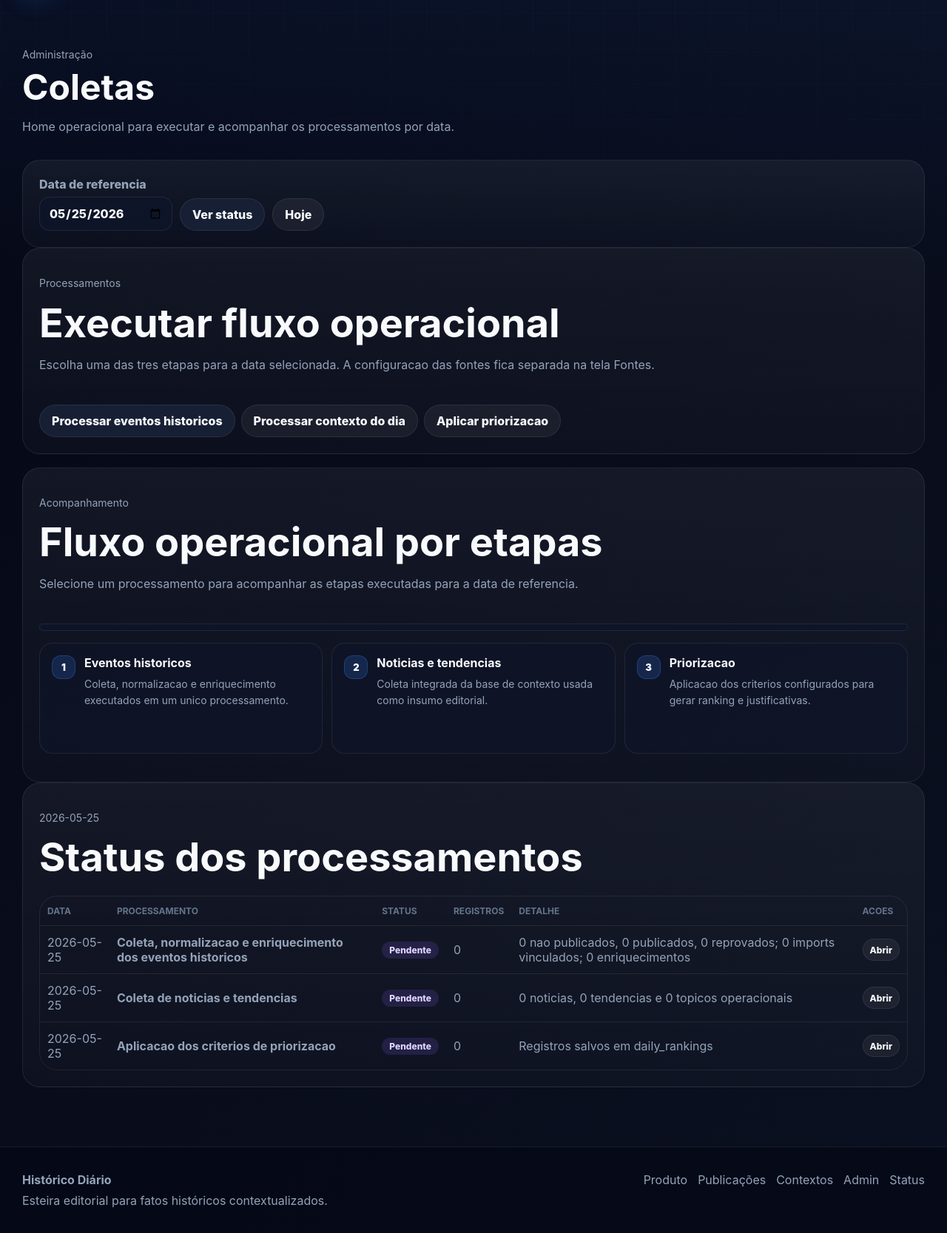
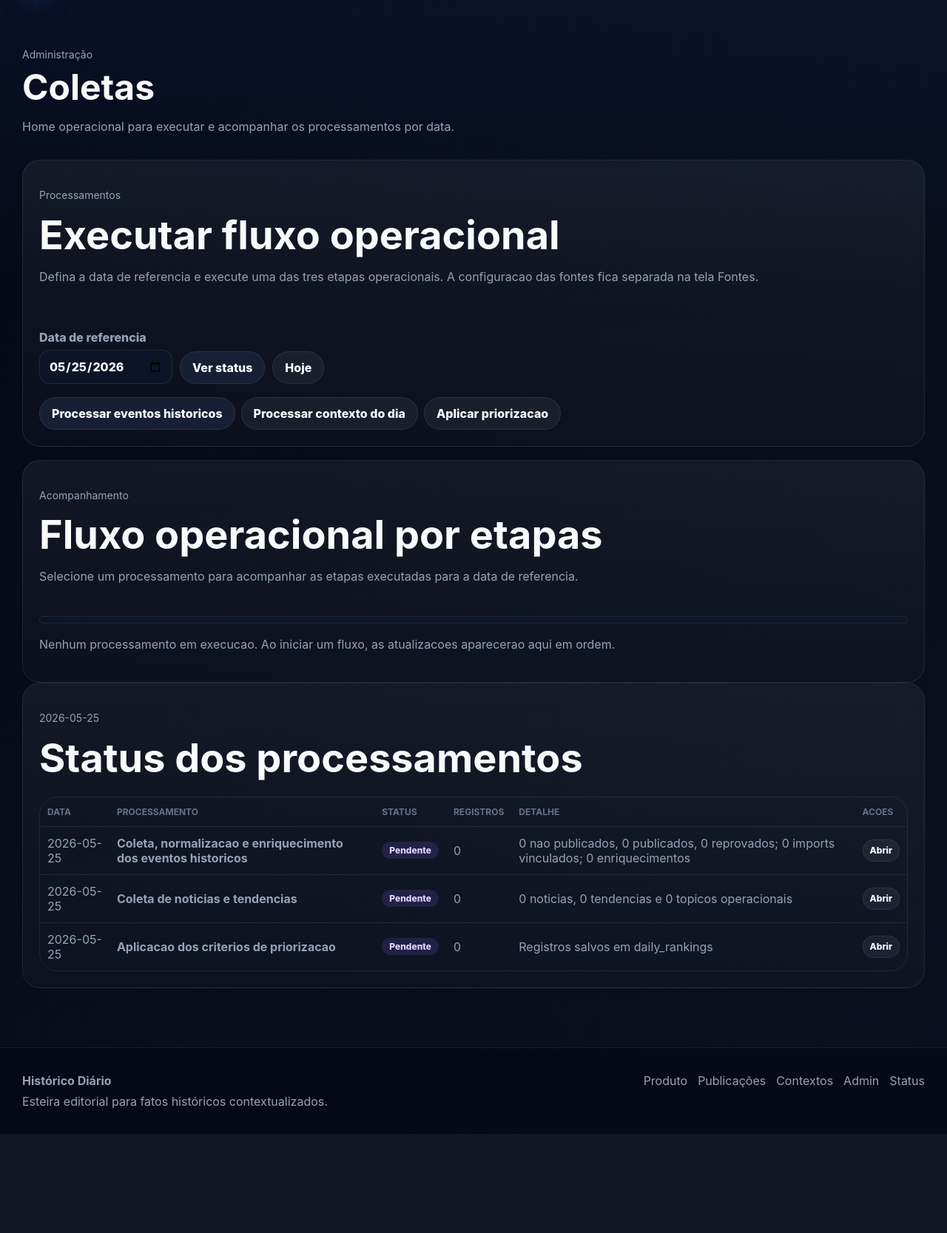
Before and after one commit to gpansanato/possibilismos, a PHP site: page /admin/collections.php in a window 1280 px wide. Shown: the part 79-1746 px from the top of the page at 74% size. After the commit the page ends 1612 px from the top, so only its background shows below. Run offline with PHP 8.4, Linux system fonts and the light colour scheme; the visitor is signed in with stand-in values (Sample User, id 1); tables that the repository leaves empty hold one stand-in row (values such as "Sample post").

Commit message:
Improve collection processing UI

```diff
--- a/admin/collections.php
+++ b/admin/collections.php
@@ -118,6 +118,9 @@ if ($_SERVER['REQUEST_METHOD'] === 'POST') {
         $rankingCount = rankings_count_for_date($date);
         $collectionRows = collection_status_rows($date, $eventCounts, $historicalSummary, $importSummary, $newsCount, $trendCount, $topicsCount, $rankingCount);
 
+        while (ob_get_level() > 0) {
+            ob_end_clean();
+        }
         header('Content-Type: application/json; charset=utf-8');
         echo json_encode([
             'ok' => $error === null,
@@ -143,28 +146,26 @@ $topicsCount = current_topics_count_for_date($date);
 $rankingCount = rankings_count_for_date($date);
 
 $collectionRows = collection_status_rows($date, $eventCounts, $historicalSummary, $importSummary, $newsCount, $trendCount, $topicsCount, $rankingCount);
+$collectionFlowSteps = collection_flow_steps();
 
 render_page_start('Coletas', 'collections', 'admin', 'Home operacional para executar e acompanhar os processamentos por data.');
 ?>
     <?php if ($error): ?><section class="empty"><p><?= h($error) ?></p></section><?php endif; ?>
     <?php if ($message): ?><section class="panel"><p><?= h($message) ?></p></section><?php endif; ?>
 
-    <section class="panel">
+    <section class="panel collection-command-panel">
+        <div class="section-heading">
+            <div>
+                <p class="eyebrow">Processamentos</p>
+                <h2>Executar fluxo operacional</h2>
+                <p>Defina a data de referencia e execute uma das tres etapas operacionais. A configuracao das fontes fica separada na tela Fontes.</p>
+            </div>
+        </div>
         <form class="date-filter" method="get">
             <label>Data de referencia <input type="date" name="date" value="<?= h($date) ?>"></label>
             <button type="submit">Ver status</button>
             <a class="button button-secondary" href="/admin/collections.php">Hoje</a>
         </form>
-    </section>
-
-    <section class="panel">
-        <div class="section-heading">
-            <div>
-                <p class="eyebrow">Processamentos</p>
-                <h2>Executar fluxo operacional</h2>
-                <p>Escolha uma das tres etapas para a data selecionada. A configuracao das fontes fica separada na tela Fontes.</p>
-            </div>
-        </div>
         <form class="actions" method="post" id="collection-process-form">
             <input type="hidden" name="date" value="<?= h($date) ?>">
             <button name="action" value="process_events" type="submit" data-process-label="Processamento 1: eventos historicos">Processar eventos historicos</button>
@@ -184,40 +185,17 @@ render_page_start('Coletas', 'collections', 'admin', 'Home operacional para exec
         <div class="progress-meter" aria-hidden="true">
             <span id="collection-progress-bar" style="width: <?= $processSteps ? '100' : '0' ?>%"></span>
         </div>
-        <div class="process-steps" id="collection-progress-steps">
+        <div class="process-log" id="collection-progress-log">
             <?php if ($processSteps): ?>
                 <?php foreach ($processSteps as $index => $step): ?>
-                    <article class="process-step is-done">
-                        <span class="process-step__index"><?= h((string) ($index + 1)) ?></span>
-                        <div>
-                            <h3><?= h($step['title']) ?></h3>
-                            <p><?= h($step['description']) ?></p>
-                            <strong><?= h($step['result']) ?></strong>
-                        </div>
-                    </article>
+                    <div class="process-log__item is-done">
+                        <span>Concluido</span>
+                        <strong><?= h($step['title']) ?></strong>
+                        <p><?= h($step['description']) ?> <?= h($step['result']) ?></p>
+                    </div>
                 <?php endforeach; ?>
             <?php else: ?>
-                <article class="process-step">
-                    <span class="process-step__index">1</span>
-                    <div>
-                        <h3>Eventos historicos</h3>
-                        <p>Coleta, normalizacao e enriquecimento executados em um unico processamento.</p>
-                    </div>
-                </article>
-                <article class="process-step">
-                    <span class="process-step__index">2</span>
-                    <div>
-                        <h3>Noticias e tendencias</h3>
-                        <p>Coleta integrada da base de contexto usada como insumo editorial.</p>
-                    </div>
-                </article>
-                <article class="process-step">
-                    <span class="process-step__index">3</span>
-                    <div>
-                        <h3>Priorizacao</h3>
-                        <p>Aplicacao dos criterios configurados para gerar ranking e justificativas.</p>
-                    </div>
-                </article>
+                <p class="process-log__empty">Nenhum processamento em execucao. Ao iniciar um fluxo, as atualizacoes aparecerao aqui em ordem.</p>
             <?php endif; ?>
         </div>
         <div class="process-summary" id="collection-process-summary">
@@ -260,24 +238,16 @@ render_page_start('Coletas', 'collections', 'admin', 'Home operacional para exec
         const panel = document.getElementById('collection-progress-panel');
         const title = document.getElementById('collection-progress-title');
         const description = document.getElementById('collection-progress-description');
-        const stepsEl = document.getElementById('collection-progress-steps');
+        const logEl = document.getElementById('collection-progress-log');
         const summaryEl = document.getElementById('collection-process-summary');
         const progressBar = document.getElementById('collection-progress-bar');
         const statusRows = document.getElementById('collection-status-rows');
-        if (!form || !panel || !stepsEl || !progressBar) {
+        if (!form || !panel || !logEl || !progressBar) {
             return;
         }
 
-        const flowSteps = [
-            'Preparando execucao',
-            'Consultando fonte de dados',
-            'Recebendo registros',
-            'Validando registros',
-            'Verificando duplicidades',
-            'Salvando registros',
-            'Atualizando resumo da coleta',
-            'Finalizando execucao'
-        ];
+        const flowStepsByAction = <?= json_encode($collectionFlowSteps, JSON_UNESCAPED_UNICODE | JSON_UNESCAPED_SLASHES) ?>;
+        let currentFlowSteps = [];
         let timer = null;
         let currentStep = 0;
 
@@ -288,38 +258,42 @@ render_page_start('Coletas', 'collections', 'admin', 'Home operacional para exec
             });
         }
 
-        function renderSteps(activeIndex, statuses) {
-            stepsEl.innerHTML = flowSteps.map((label, index) => {
+        function renderLog(activeIndex, statuses) {
+            const steps = currentFlowSteps.length ? currentFlowSteps : ['Preparando execucao'];
+            logEl.innerHTML = steps.map((label, index) => {
                 const status = statuses[index] || (index < activeIndex ? 'done' : index === activeIndex ? 'running' : 'pending');
                 const statusLabel = status === 'done' ? 'Concluido' : status === 'running' ? 'Em execucao' : status === 'error' ? 'Erro' : 'Pendente';
-                return '<article class="process-step is-' + status + '">' +
-                    '<span class="process-step__index">' + (index + 1) + '</span>' +
-                    '<div><h3>' + escapeHtml(label) + '</h3><p>' + statusLabel + '</p></div>' +
-                    '</article>';
+                return '<div class="process-log__item is-' + status + '">' +
+                    '<span>' + statusLabel + '</span>' +
+                    '<strong>' + escapeHtml(label) + '</strong>' +
+                    '</div>';
             }).join('');
             const done = statuses.filter((status) => status === 'done').length;
-            const progress = Math.max(done, activeIndex) / flowSteps.length * 100;
+            const progress = Math.max(done, activeIndex + 1) / steps.length * 100;
             progressBar.style.width = Math.min(100, progress) + '%';
         }
 
-        function startVisualProgress(label) {
+        function startVisualProgress(label, action) {
             currentStep = 0;
+            currentFlowSteps = flowStepsByAction[action] || flowStepsByAction.default || ['Preparando execucao', 'Finalizando execucao'];
             title.textContent = label || 'Processamento em andamento';
             description.textContent = 'A execucao foi iniciada. Acompanhe as etapas enquanto o servidor processa a coleta.';
             summaryEl.innerHTML = '';
             panel.scrollIntoView({ behavior: 'smooth', block: 'start' });
-            renderSteps(0, []);
+            renderLog(0, []);
             timer = window.setInterval(() => {
-                currentStep = Math.min(currentStep + 1, flowSteps.length - 2);
-                renderSteps(currentStep, []);
+                currentStep = Math.min(currentStep + 1, currentFlowSteps.length - 2);
+                renderLog(currentStep, []);
             }, 6500);
         }
 
         function finishVisualProgress(payload) {
             window.clearInterval(timer);
-            const statuses = flowSteps.map(() => payload.ok ? 'done' : 'pending');
+            const steps = currentFlowSteps.length ? currentFlowSteps : (payload.steps || []).map((step) => step.title);
+            currentFlowSteps = steps.length ? steps : ['Finalizando execucao'];
+            const statuses = currentFlowSteps.map(() => payload.ok ? 'done' : 'pending');
             if (!payload.ok) {
-                const errorIndex = Math.max(0, Math.min(currentStep, flowSteps.length - 1));
+                const errorIndex = Math.max(0, Math.min(currentStep, currentFlowSteps.length - 1));
                 for (let i = 0; i < errorIndex; i++) {
                     statuses[i] = 'done';
                 }
@@ -329,8 +303,8 @@ render_page_start('Coletas', 'collections', 'admin', 'Home operacional para exec
             description.textContent = payload.ok
                 ? (payload.description || payload.message || 'Execucao finalizada.')
                 : (payload.error || 'Nao foi possivel concluir o processamento.');
-            renderSteps(flowSteps.length, statuses);
-            progressBar.style.width = payload.ok ? '100%' : Math.max(12, currentStep / flowSteps.length * 100) + '%';
+            renderLog(currentFlowSteps.length, statuses);
+            progressBar.style.width = payload.ok ? '100%' : Math.max(12, currentStep / currentFlowSteps.length * 100) + '%';
             progressBar.classList.toggle('is-error', !payload.ok);
             renderSummary(payload.summary || {});
             if (payload.tableRows && statusRows) {
@@ -363,7 +337,7 @@ render_page_start('Coletas', 'collections', 'admin', 'Home operacional para exec
             event.preventDefault();
             setButtons(true);
             progressBar.classList.remove('is-error');
-            startVisualProgress(submitter.dataset.processLabel);
+            startVisualProgress(submitter.dataset.processLabel, submitter.value);
 
             const formData = new FormData(form);
             formData.set(submitter.name, submitter.value);
@@ -378,23 +352,33 @@ render_page_start('Coletas', 'collections', 'admin', 'Home operacional para exec
                         'Accept': 'application/json'
                     }
                 });
-                const contentType = response.headers.get('content-type') || '';
-                if (!contentType.includes('application/json')) {
-                    throw new Error('Resposta inesperada do servidor. Recarregue a pagina e tente novamente.');
-                }
-                const payload = await response.json();
+                const responseText = await response.text();
+                const payload = parseJsonResponse(responseText);
                 finishVisualProgress(payload);
             } catch (error) {
                 finishVisualProgress({
                     ok: false,
                     title: 'Falha de comunicacao',
-                    error: 'A execucao pode ter sido interrompida ou a resposta do servidor nao foi compreendida.',
+                    error: 'A execucao pode ter sido interrompida ou a resposta do servidor nao foi compreendida: ' + error.message,
                     summary: { 'Falhas': 1, 'Mensagem': error.message }
                 });
             } finally {
                 setButtons(false);
             }
         });
+
+        function parseJsonResponse(responseText) {
+            try {
+                return JSON.parse(responseText);
+            } catch (error) {
+                const start = responseText.indexOf('{');
+                const end = responseText.lastIndexOf('}');
+                if (start >= 0 && end > start) {
+                    return JSON.parse(responseText.slice(start, end + 1));
+                }
+                throw new Error(responseText.replace(/\s+/g, ' ').trim().slice(0, 180) || 'resposta vazia');
+            }
+        }
     })();
     </script>
 <?php render_page_end(); ?>
@@ -427,6 +411,51 @@ function collection_action_label(string $action): string
         'process_context' => 'Processamento 2: contexto do dia',
         'process_priority' => 'Processamento 3: priorizacao de eventos',
     ][$action] ?? 'Processamento operacional';
+}
+
+function collection_flow_steps(): array
+{
+    return [
+        'process_events' => [
+            'Preparar execucao para a data selecionada',
+            'Consultar Wikidata para eventos historicos do dia',
+            'Acionar apoio Wikimedia quando necessario',
+            'Normalizar titulo, data, ano, origem e chave canonica',
+            'Verificar duplicidades nos eventos e imports',
+            'Salvar ou atualizar eventos historicos coletados',
+            'Executar enriquecimento integrado nas fontes ativas',
+            'Atualizar resumo operacional da coleta',
+            'Finalizar execucao',
+        ],
+        'process_context' => [
+            'Preparar execucao para a data selecionada',
+            'Consultar feeds e APIs de noticias configuradas',
+            'Consultar fontes de tendencias configuradas',
+            'Derivar tendencias a partir das noticias quando necessario',
+            'Extrair e normalizar palavras-chave',
+            'Verificar duplicidades na base higienizada',
+            'Salvar noticias, tendencias e topicos operacionais',
+            'Atualizar resumo operacional do contexto',
+            'Finalizar execucao',
+        ],
+        'process_priority' => [
+            'Preparar execucao para a data selecionada',
+            'Carregar eventos historicos coletados',
+            'Carregar noticias, tendencias e topicos higienizados',
+            'Aplicar relevancia historica base',
+            'Calcular conexoes com noticias e tendencias',
+            'Aplicar bonus, categoria e diversidade',
+            'Salvar score, motivos e resumo contextual',
+            'Atualizar status da priorizacao',
+            'Finalizar execucao',
+        ],
+        'default' => [
+            'Preparar execucao',
+            'Executar processamento',
+            'Atualizar resumo operacional',
+            'Finalizar execucao',
+        ],
+    ];
 }
 
 function collection_status_rows(
--- a/public/style.css
+++ b/public/style.css
@@ -946,6 +946,16 @@ button.is-loading {
     margin-top: 18px;
 }
 
+.collection-command-panel {
+    display: grid;
+    gap: 18px;
+}
+
+.collection-command-panel .date-filter,
+.collection-command-panel .actions {
+    margin-top: 0;
+}
+
 .process-steps {
     display: grid;
     grid-template-columns: repeat(3, minmax(0, 1fr));
@@ -1033,6 +1043,77 @@ button.is-loading {
     font-size: 13px;
 }
 
+.process-log {
+    display: grid;
+    gap: 8px;
+    margin-top: 12px;
+}
+
+.process-log__empty {
+    margin: 0;
+    color: var(--color-text-secondary);
+}
+
+.process-log__item {
+    display: grid;
+    grid-template-columns: 130px minmax(0, 1fr);
+    gap: 12px;
+    align-items: center;
+    padding: 11px 13px;
+    border: 1px solid var(--color-border-subtle);
+    border-radius: 14px;
+    background: rgba(15, 23, 42, 0.48);
+}
+
+.process-log__item span {
+    color: var(--color-text-muted);
+    font-size: 12px;
+    font-weight: 900;
+    text-transform: uppercase;
+}
+
+.process-log__item strong {
+    color: var(--color-text-primary);
+    font-size: 14px;
+}
+
+.process-log__item p {
+    grid-column: 2;
+    margin: -4px 0 0;
+    color: var(--color-text-secondary);
+    font-size: 13px;
+}
+
+.process-log__item.is-done {
+    border-color: rgba(34, 197, 94, 0.24);
+}
+
+.process-log__item.is-done span {
+    color: #86efac;
+}
+
+.process-log__item.is-running {
+    border-color: rgba(59, 130, 246, 0.42);
+    background: rgba(59, 130, 246, 0.1);
+}
+
+.process-log__item.is-running span {
+    color: #93c5fd;
+}
+
+.process-log__item.is-error {
+    border-color: rgba(239, 68, 68, 0.42);
+    background: rgba(239, 68, 68, 0.1);
+}
+
+.process-log__item.is-error span {
+    color: #fca5a5;
+}
+
+.process-log__item.is-pending {
+    opacity: 0.72;
+}
+
 .process-summary {
     display: grid;
     grid-template-columns: repeat(auto-fit, minmax(150px, 1fr));
@@ -1530,6 +1611,14 @@ pre {
 
     .process-steps {
         grid-template-columns: 1fr;
+    }
+
+    .process-log__item {
+        grid-template-columns: 1fr;
+    }
+
+    .process-log__item p {
+        grid-column: 1;
     }
 
     .score-breakdown {
```
